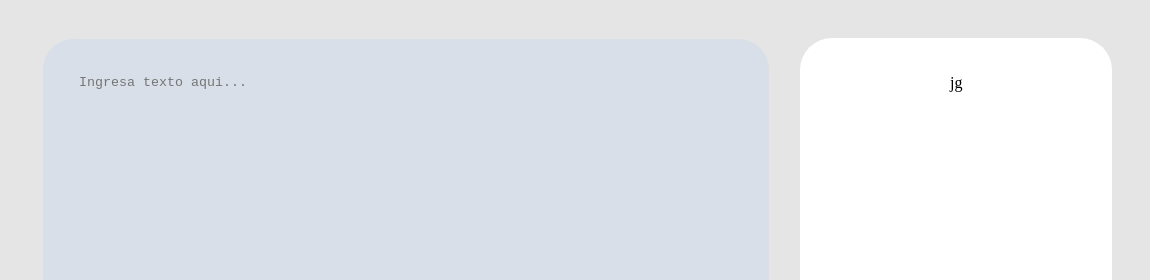
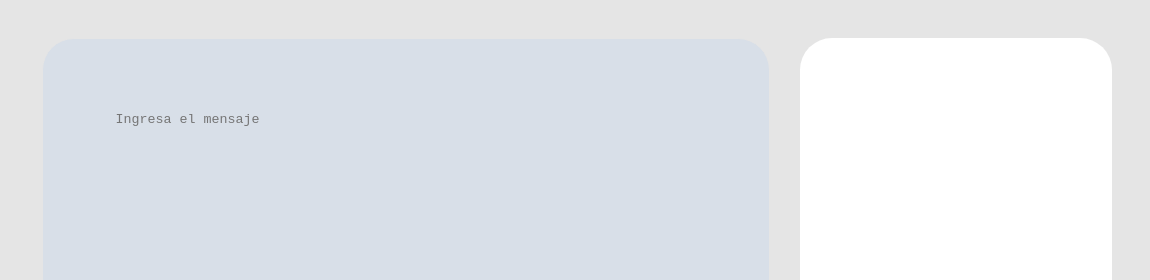
Before and after one commit to JuanMario25/challenge-1, a plain HTML site: page index.html in a window 1280 px wide. Shown: the top 280 px of the page, 130-1280 px from the left. Drawn offline with Linux system fonts and the light colour scheme.

Commit message:
Adjust of textarea in index.html using css

```diff
--- a/index.html
+++ b/index.html
@@ -14,7 +14,7 @@
             <img src="/assets/Logo.png" alt="Logo Alura" class="logo-seccion-img">
         </section>
         <section class="enter-text-seccion">
-            <textarea placeholder="Ingresa texto aqui..." name="message" id="message" class="enter-text-seccion-textarea" rows="10" cols="50"></textarea>
+            <textarea name="message" id="message" placeholder="Ingresa el mensaje" class="enter-text-seccion-textarea" ></textarea>
             <div class="enter-text-seccion-note">
                 <img src="/assets/bi_exclamation-circle-fill.png" alt="simbolo de Advertencia">
                 <p>Solo introdusca minusculas</p>
@@ -26,9 +26,7 @@
         </section>
         <section class="result-seccion">
             <div class="result-text-divicion">
-                <p class="result-seccion-p1">
-                    jg
-                </p>
+                <p class="result-seccion-p1"></p>
             </div>
             <div>
                 <img src="/assets/Muñeco.png" alt="Someone serching" class="result-seccion-image">
--- a/style.css
+++ b/style.css
@@ -46,10 +46,16 @@ body{
     border-color: #E5E5E5;
     border-radius: 32px;
     color: #0A3871;
+
+    padding: 10%;
 }
-::placeholder{
-    padding-top: 5%;
-    padding-left: 5%;
+
+textarea:focus {
+    border-color: #0A3871; /* Change border color on focus */
+     outline: none; /*Remove default outline (often a blue glow) */
+}
+ ::placeholder{
+    padding:0%;
 }
 .enter-text-seccion-note{
     display: flex;
```
Also changed, not shown: test.html (+4 -1 lines).
